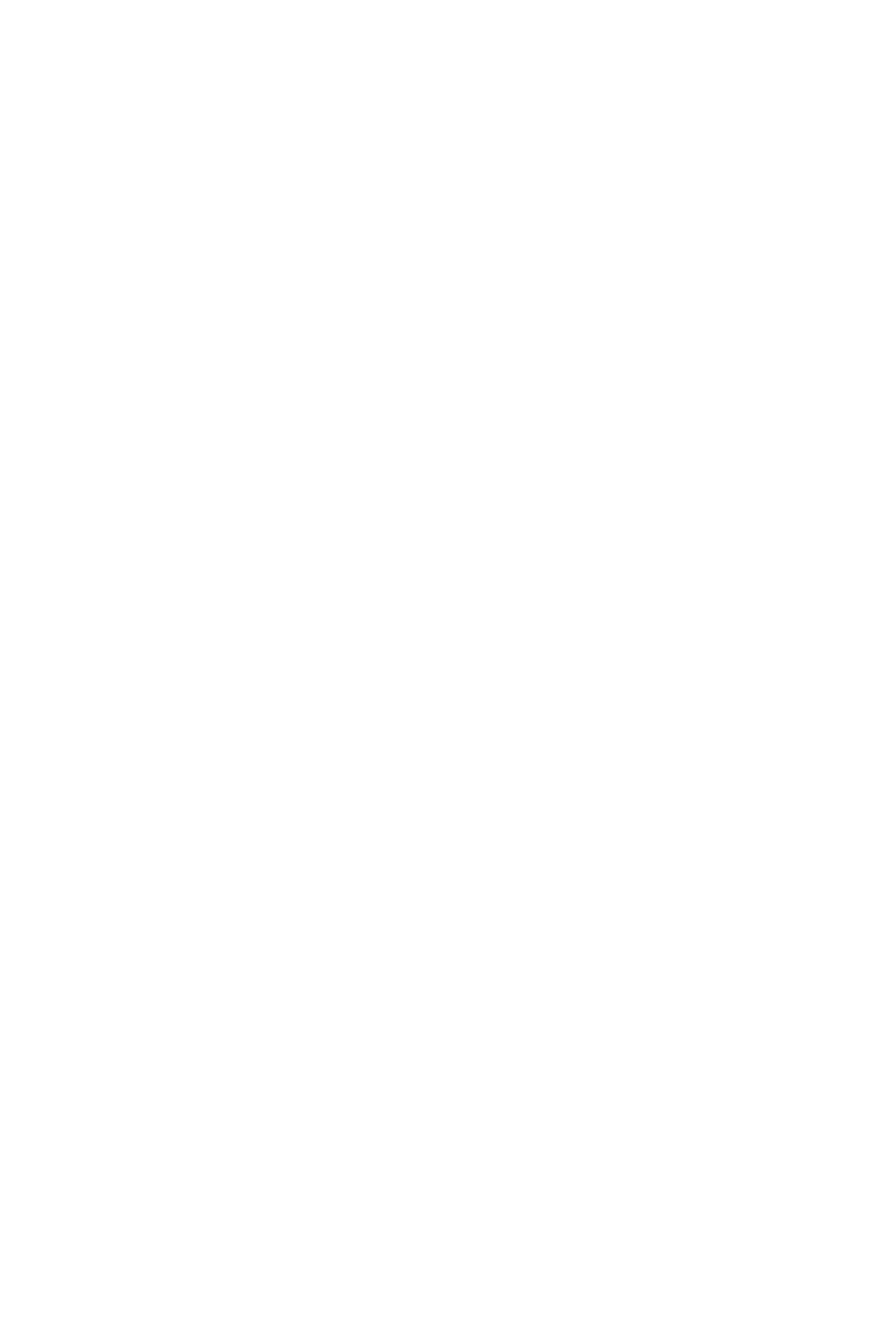
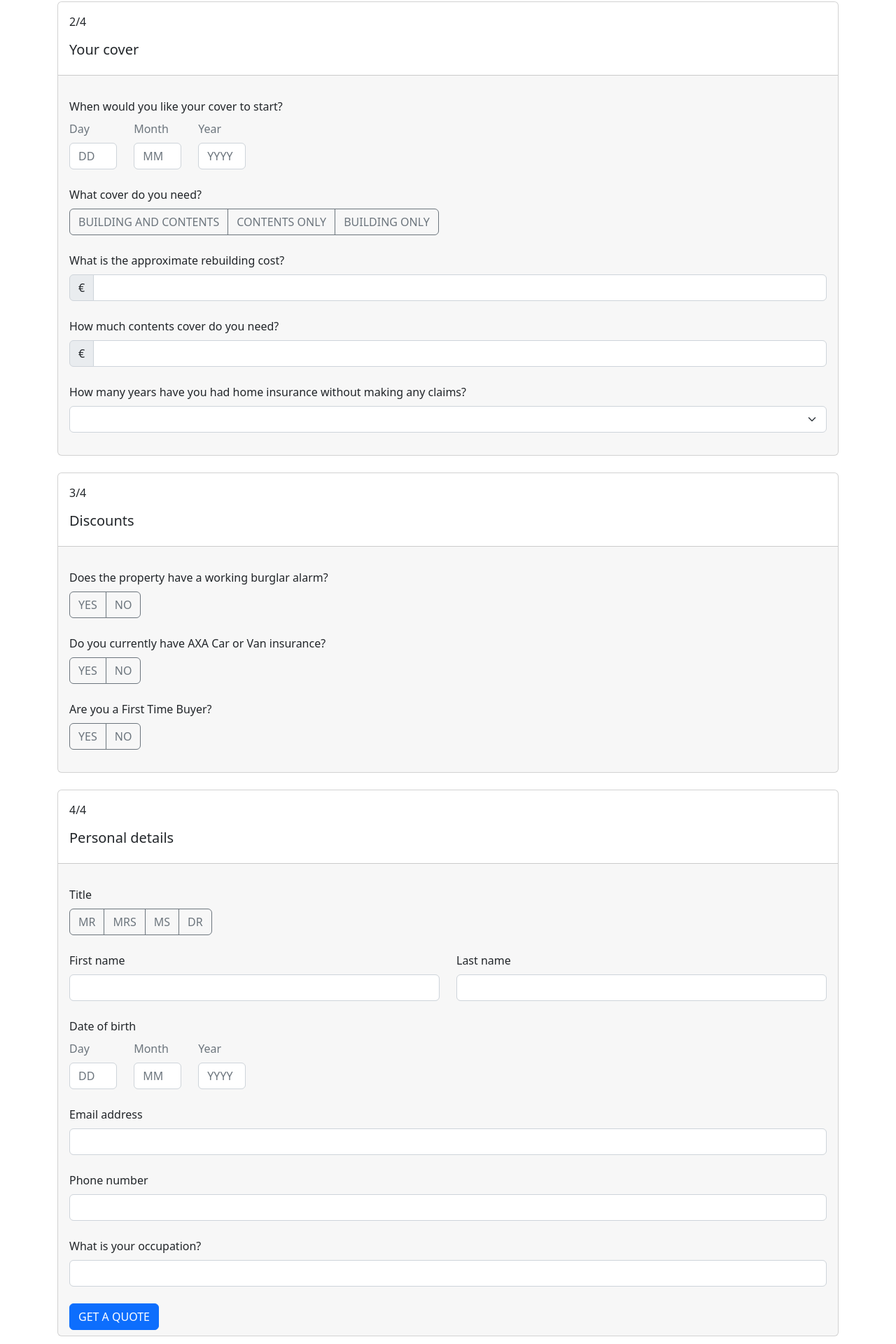
Before and after one commit to IADT-projects/y4-project-jade-r-k, a React (Create React App) app: page /static in a window 1280 px wide. Shown: the part 789-2709 px from the top of the page at 70% size. Before the commit the page ends 800 px from the top, so only its background shows below. Built offline with nearby package versions, Linux system fonts and the light colour scheme.

Commit message:
Static form inputs and styling

```diff
--- a/src/pages/Static.js
+++ b/src/pages/Static.js
@@ -3,6 +3,11 @@ import React from 'react';
 import ToggleButton from 'react-bootstrap/ToggleButton';
 import ToggleButtonGroup from 'react-bootstrap/ToggleButtonGroup';
 import Container from 'react-bootstrap/Container';
+import InputGroup from 'react-bootstrap/InputGroup';
+import Button from 'react-bootstrap/Button';
+import Card from 'react-bootstrap/Card';
+import Row from 'react-bootstrap/Row';
+import Col from 'react-bootstrap/Col';
 
 const Static = () => {
 
@@ -11,7 +16,14 @@ const Static = () => {
         <br/>
         <Container>
         <Form>
-            <Form.Group className="mb-3">
+            <Card>
+                <Card.Body>
+                    <Card.Text>1/4</Card.Text>
+                    <Card.Title>About the property</Card.Title>
+                </Card.Body>
+                <Card.Footer>
+                    <br/>
+            <Form.Group>
                 <Form.Label>Please enter the address or Eircode of the property</Form.Label>
                 <Form.Control type="input" />
             </Form.Group>
@@ -112,7 +124,214 @@ const Static = () => {
                     </ToggleButton>
                 </ToggleButtonGroup>
             </Form.Group>
+            <br/>
+            </Card.Footer>
+            </Card>
+            <br/>
+            <Card>
+                <Card.Body>
+                    <Card.Text>2/4</Card.Text>
+                    <Card.Title>Your cover</Card.Title>
+                </Card.Body>
+                <Card.Footer>
+                    <br/>
+                    <Form.Group>
+                <Form.Label>When would you like your cover to start?</Form.Label>
+                <Row xs={3}>
+                    <Col xs={2} sm={2} md={1}>
+                    <Form.Label className="text-muted">Day</Form.Label>
+                <Form.Control type="input" placeholder='DD' />
+                </Col>
+                <Col xs={2} sm={2} md={1}>
+                <Form.Label className="text-muted">Month</Form.Label>
+                <Form.Control type="input" placeholder='MM' />
+                </Col>
+                <Col xs={2} sm={2} md={1}>
+                <Form.Label className="text-muted">Year</Form.Label>
+                <Form.Control type="input" placeholder='YYYY' />
+                </Col>
+                </Row>
+            </Form.Group>
+            <br/>
+            <Form.Group>
+                <Form.Label>What cover do you need?</Form.Label>
+                <br/>
+                <ToggleButtonGroup type="radio" name="building">
+                    <ToggleButton variant="outline-secondary" id="building-1" value={1}>
+                    BUILDING AND CONTENTS
+                    </ToggleButton>
+                    <ToggleButton variant="outline-secondary" id="building-2" value={2}>
+                    CONTENTS ONLY
+                    </ToggleButton>
+                    <ToggleButton variant="outline-secondary" id="building-3" value={3}>
+                    BUILDING ONLY
+                    </ToggleButton>
+                </ToggleButtonGroup>
+            </Form.Group>
+            <br/>
+            <Form.Group>
+                <Form.Label>What is the approximate rebuilding cost?</Form.Label>
+                <InputGroup>
+                <InputGroup.Text>€</InputGroup.Text>
+                <Form.Control type="input" />
+                </InputGroup>
+            </Form.Group>
+            <br/>
+            <Form.Group>
+                <Form.Label>How much contents cover do you need?</Form.Label>
+                <InputGroup>
+                <InputGroup.Text>€</InputGroup.Text>
+                <Form.Control type="input" />
+                </InputGroup>
+            </Form.Group>
+            <br/>
+            <Form.Group>
+                <Form.Label>How many years have you had home insurance without making any claims?</Form.Label>
+                    <Form.Select aria-label="Default select example">
+                        <option></option>
+                        <option>0 years - Never held Home Insurance before</option>
+                        <option>0 years</option>
+                        <option>1 year</option>
+                        <option>2 years</option>
+                        <option>3 years</option>
+                        <option>4 years</option>
+                        <option>5 years</option>
+                        <option>More than 5 years</option>
+                    </Form.Select>
+            </Form.Group>
+            <br/>
+            </Card.Footer>
+            </Card>
+            <br/>
+            <Card>
+                <Card.Body>
+                    <Card.Text>3/4</Card.Text>
+                    <Card.Title>Discounts</Card.Title>
+                </Card.Body>
+                <Card.Footer>
+                    <br/>
+            <Form.Group>
+                <Form.Label>Does the property have a working burglar alarm?</Form.Label>
+                <br/>
+                <ToggleButtonGroup type="radio" name="alarm">
+                    <ToggleButton variant="outline-secondary" id="alarm-1" value={1}>
+                    YES
+                    </ToggleButton>
+                    <ToggleButton variant="outline-secondary" id="alarm-2" value={2}>
+                    NO
+                    </ToggleButton>
+                </ToggleButtonGroup>
+            </Form.Group>
+            <br/>
+            <Form.Group>
+                <Form.Label>Do you currently have AXA Car or Van insurance?</Form.Label>
+                <br/>
+                <ToggleButtonGroup type="radio" name="insurance">
+                    <ToggleButton variant="outline-secondary" id="insurance-1" value={1}>
+                    YES
+                    </ToggleButton>
+                    <ToggleButton variant="outline-secondary" id="insurance-2" value={2}>
+                    NO
+                    </ToggleButton>
+                </ToggleButtonGroup>
+            </Form.Group>
+            <br/>
+            <Form.Group>
+                <Form.Label>Are you a First Time Buyer?</Form.Label>
+                <br/>
+                <ToggleButtonGroup type="radio" name="buyer">
+                    <ToggleButton variant="outline-secondary" id="buyer-1" value={1}>
+                    YES
+                    </ToggleButton>
+                    <ToggleButton variant="outline-secondary" id="buyer-2" value={2}>
+                    NO
+                    </ToggleButton>
+                </ToggleButtonGroup>
+            </Form.Group>
+            <br/>
+            </Card.Footer>
+            </Card>
+            <br/>
+            <Card>
+                <Card.Body>
+                    <Card.Text>4/4</Card.Text>
+                    <Card.Title>Personal details</Card.Title>
+                </Card.Body>
+                <Card.Footer>
+                    <br/>
+            <Form.Group>
+                <Form.Label>Title</Form.Label>
+                <br/>
+                <ToggleButtonGroup type="radio" name="title">
+                    <ToggleButton variant="outline-secondary" id="title-1" value={1}>
+                    MR
+                    </ToggleButton>
+                    <ToggleButton variant="outline-secondary" id="title-2" value={2}>
+                    MRS
+                    </ToggleButton>
+                    <ToggleButton variant="outline-secondary" id="title-3" value={2}>
+                    MS
+                    </ToggleButton>
+                    <ToggleButton variant="outline-secondary" id="title-4" value={2}>
+                    DR
+                    </ToggleButton>
+                </ToggleButtonGroup>
+            </Form.Group>
+            <br/>
+            <Form.Group>
+                <Row>
+                    <Col>
+                <Form.Label>First name</Form.Label>
+                <Form.Control type="input" />
+                </Col>
+                <Col>
+                <Form.Label>Last name</Form.Label>
+                <Form.Control type="input" />
+                </Col>
+                </Row>
+            </Form.Group>
+            <br/>
+            <Form.Group>
+                <Form.Label>Date of birth</Form.Label>
+                <Row xs={3}>
+                    <Col xs={2} sm={2} md={1}>
+                    <Form.Label className="text-muted">Day</Form.Label>
+                <Form.Control type="input" placeholder='DD' />
+                </Col>
+                <Col xs={2} sm={2} md={1}>
+                <Form.Label className="text-muted">Month</Form.Label>
+                <Form.Control type="input" placeholder='MM' />
+                </Col>
+                <Col xs={2} sm={2} md={1}>
+                <Form.Label className="text-muted">Year</Form.Label>
+                <Form.Control type="input" placeholder='YYYY' />
+                </Col>
+                </Row>
+            </Form.Group>
+            <br/>
+            <Form.Group>
+                <Form.Label>Email address</Form.Label>
+                <Form.Control type="input" />
+            </Form.Group>
+            <br/>
+            <Form.Group>
+                <Form.Label>Phone number</Form.Label>
+                <Form.Control type="input" />
+            </Form.Group>
+            <br/>
+            <Form.Group>
+                <Form.Label>What is your occupation?</Form.Label>
+                <Form.Control type="input" />
+            </Form.Group>
+            <br/>
+            <Button variant="primary" type="submit">
+                GET A QUOTE
+            </Button>
+            <br/>
+            </Card.Footer>
+            </Card>
         </Form>
+        <br/>
         </Container>
         </>
     );
```
